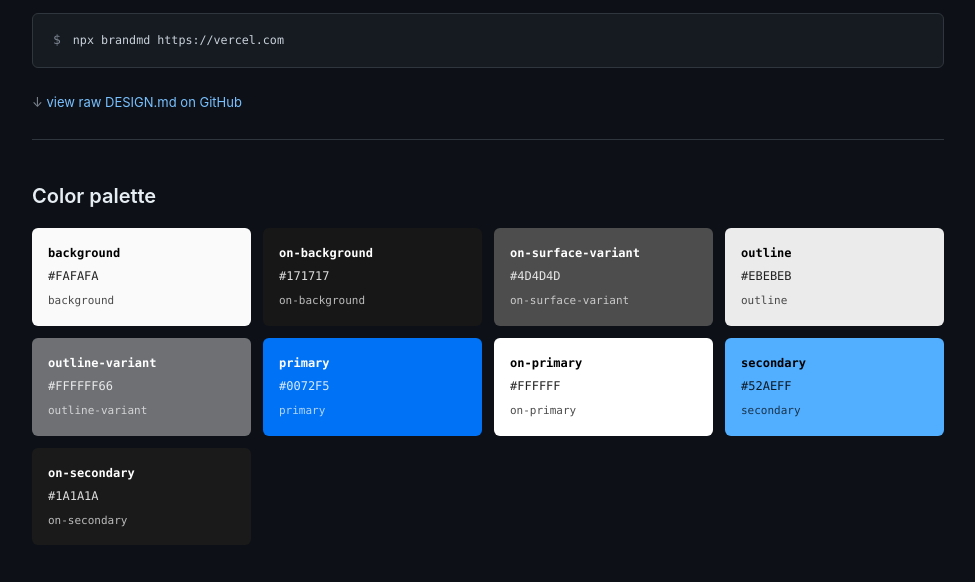
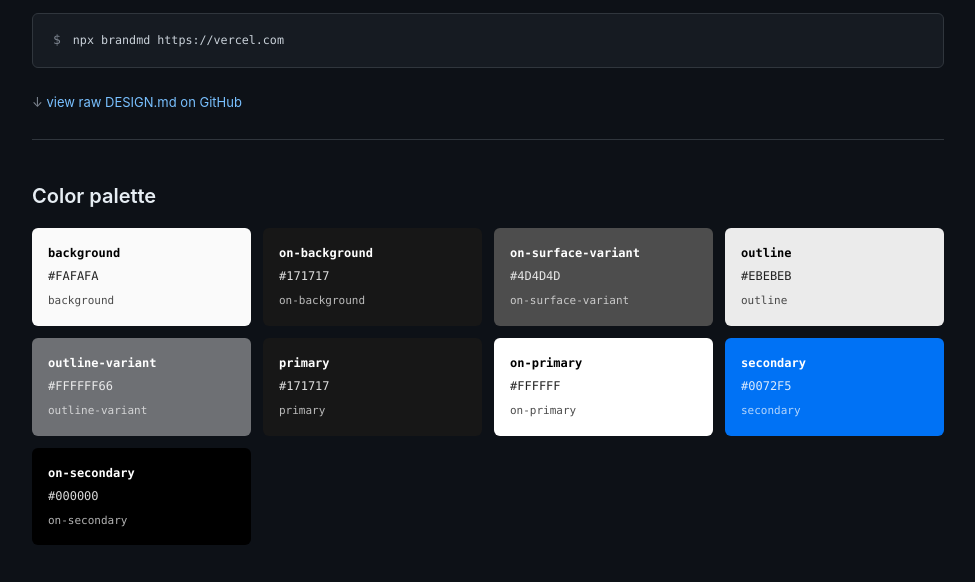
Before and after one commit to yuvrajangadsingh/brandmd, a website: page docs/vercel.html in a window 1280 px wide. Shown: the part 190-772 px from the top of the page, without its empty margins (152-1127 px from the left). Drawn offline with Linux system fonts and the light colour scheme.

Commit message:
docs: rebuild the gallery pages from the regenerated examples
mintlify and vercel take their button colour as primary and black
on-secondary; the index preview strip follows.

```diff
--- a/docs/vercel.html
+++ b/docs/vercel.html
@@ -98,9 +98,9 @@
       <div class="role">outline-variant</div>
     </div>
 
-    <div class="swatch" style="background:#0072F5;color:#fff">
+    <div class="swatch" style="background:#171717;color:#fff">
       <div class="name">primary</div>
-      <div class="hex">#0072F5</div>
+      <div class="hex">#171717</div>
       <div class="role">primary</div>
     </div>
 
@@ -110,15 +110,15 @@
       <div class="role">on-primary</div>
     </div>
 
-    <div class="swatch" style="background:#52AEFF;color:#000">
+    <div class="swatch" style="background:#0072F5;color:#fff">
       <div class="name">secondary</div>
-      <div class="hex">#52AEFF</div>
+      <div class="hex">#0072F5</div>
       <div class="role">secondary</div>
     </div>
 
-    <div class="swatch" style="background:#1A1A1A;color:#fff">
+    <div class="swatch" style="background:#000000;color:#fff">
       <div class="name">on-secondary</div>
-      <div class="hex">#1A1A1A</div>
+      <div class="hex">#000000</div>
       <div class="role">on-secondary</div>
     </div>
   </div>
```
Also changed, not shown: docs/index.html (+1 -1 lines), docs/mintlify.html (+4 -4 lines).
